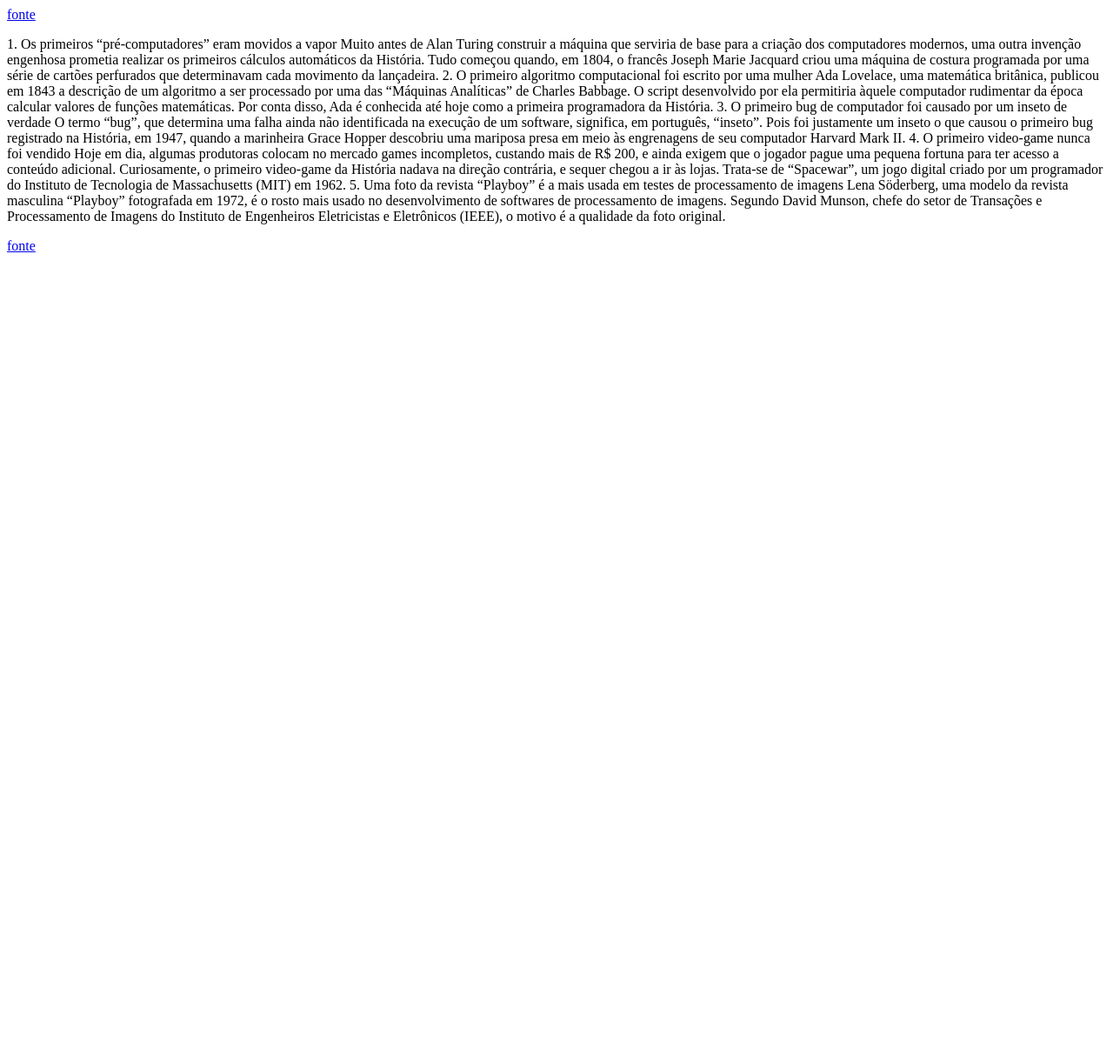
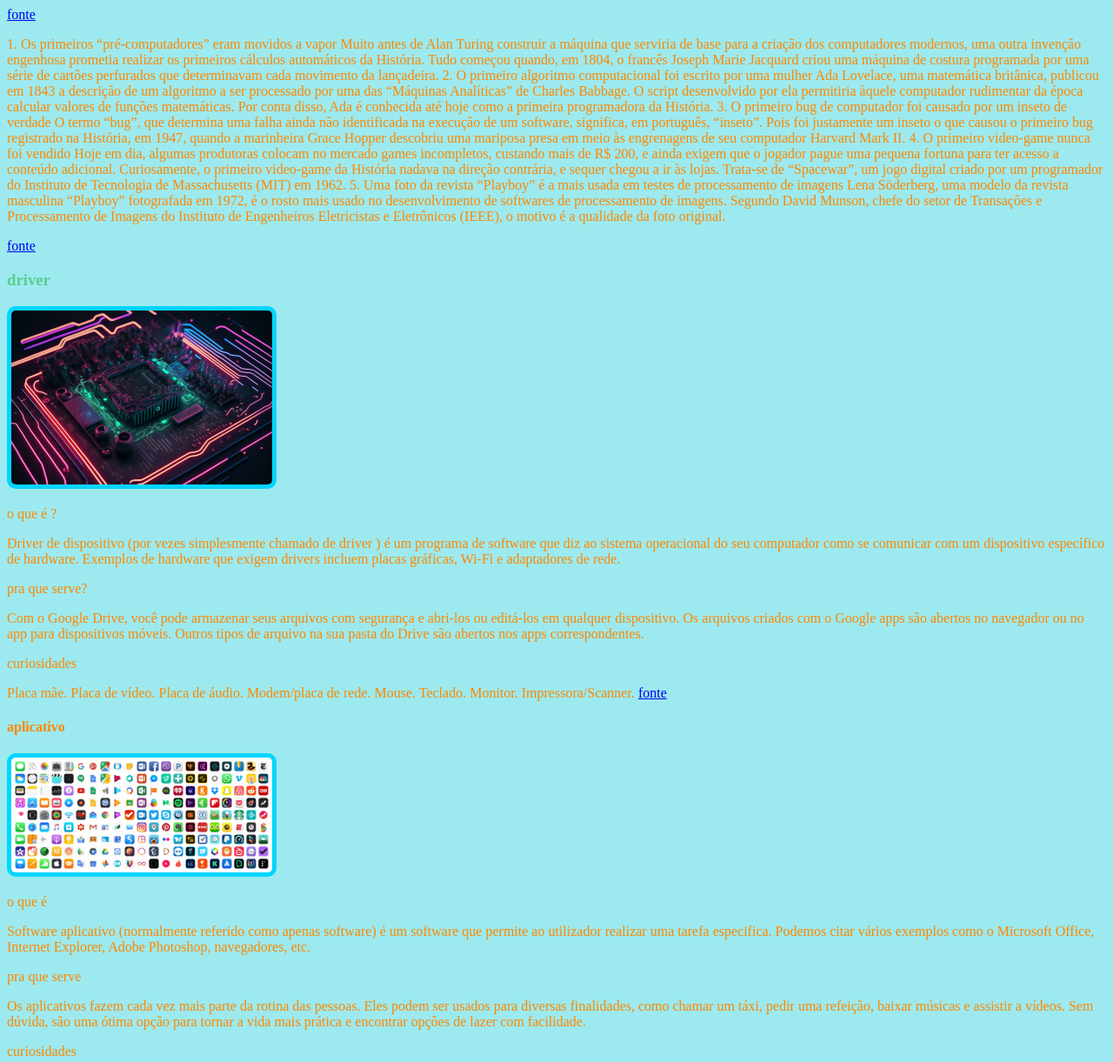
Before and after one commit to Ettham/siteArquitetura, a plain HTML site: page index.html in a window 1280 px wide. Shown: the part 717-1938 px from the top of the page at 87% size. Before the commit the page ends 1017 px from the top, so only its background shows below. Drawn offline with Linux system fonts and the light colour scheme.

Commit message:
Add files via upload

```diff
--- a/index.html
+++ b/index.html
@@ -50,6 +50,36 @@
     Lena Söderberg, uma modelo da revista masculina “Playboy” fotografada em 1972, é o rosto mais usado no desenvolvimento de softwares de processamento de imagens. Segundo David Munson, chefe do setor de Transações e Processamento de Imagens do Instituto de Engenheiros Eletricistas e Eletrônicos (IEEE), o motivo é a qualidade da foto original.</p>
     <a href="https://olhardigital.com.br/2016/02/26/noticias/fatos-curiosos-que-todo-programador-precisa-conhecer/">fonte</a>
 
+<h3>driver</h3>
+<img src="chamba.webp" alt="driver">
+<p>o que é ?</p>
+Driver de dispositivo (por vezes simplesmente chamado de driver ) é um programa de software que diz ao sistema operacional do seu computador como se comunicar com um dispositivo específico de hardware. Exemplos de hardware que exigem drivers incluem placas gráficas, Wi-Fi e adaptadores de rede.
+<p>pra que serve?</p>
+Com o Google Drive, você pode armazenar seus arquivos com segurança e abri-los ou editá-los em qualquer dispositivo. Os arquivos criados com o Google apps são abertos no navegador ou no app para dispositivos móveis. Outros tipos de arquivo na sua pasta do Drive são abertos nos apps correspondentes.
+<p>curiosidades</p>
+Placa mãe.
+Placa de vídeo.
+Placa de áudio.
+Modem/placa de rede.
+Mouse.
+Teclado.
+Monitor.
+Impressora/Scanner.
+<a href="https://www.intel.com.br/content/www/br/pt/support/articles/000056547/software/software-applications.html">fonte</a>
+
+<h4>aplicativo</h4>
+<img src="trabajo.jpg" alt="imagen de app">
+<p>o que é</p>
+Software aplicativo (normalmente referido como apenas software) é um software que permite ao utilizador realizar uma tarefa especifica. Podemos citar vários exemplos como o Microsoft Office, Internet Explorer, Adobe Photoshop, navegadores, etc.
+<p>pra que serve</p>
+Os aplicativos fazem cada vez mais parte da rotina das pessoas. Eles podem ser usados para diversas finalidades, como chamar um táxi, pedir uma refeição, baixar músicas e assistir a vídeos. Sem dúvida, são uma ótima opção para tornar a vida mais prática e encontrar opções de lazer com facilidade.
+<p>curiosidades</p>
+Zollinger's Surgery Atlas 10/E (R$ 859,99) ...
+Most Expensive App (Im Rich$) (R$ 1.199,99) ...
+Most Expensive Android app (R$ 1.249,99) ...
+I Am Rich Premium (R$ 1.499,99) ...
+The most expensive App (R$ 1,5 mil) ...
+Abu Moo Collection (R$ 1,5 mil)
 
 </body>
 </html>
--- a/style.css
+++ b/style.css
@@ -1,5 +1,31 @@
+/* CSS HEX */
+
+/*
+ --light-sea-green: #07beb8ff;
+--robin-egg-blue: #3dccc7ff;
+--tiffany-blue: #68d8d6ff;
+--celeste: #9ceaefff;
+--celeste-2: #c4fff9ff;
+ https://coolors.co/palette/07beb8-3dccc7-68d8d6-9ceaef-c4fff9
+*/
+
+body{
+    background-color: #9CEAEF;
+    color: #ff8600;
+}
+
 img{
     width: 300px;
     border: 5px solid rgb(0, 213, 255);
     border-radius: 10px;
 }
+
+h1{
+    color: #f79d65
+}
+h2{
+    color: #f25c54;
+}
+h3{
+    color: #59cd90;
+}
```
Also changed, not shown: chamba.webp (added), trabajo.jpg (added).
